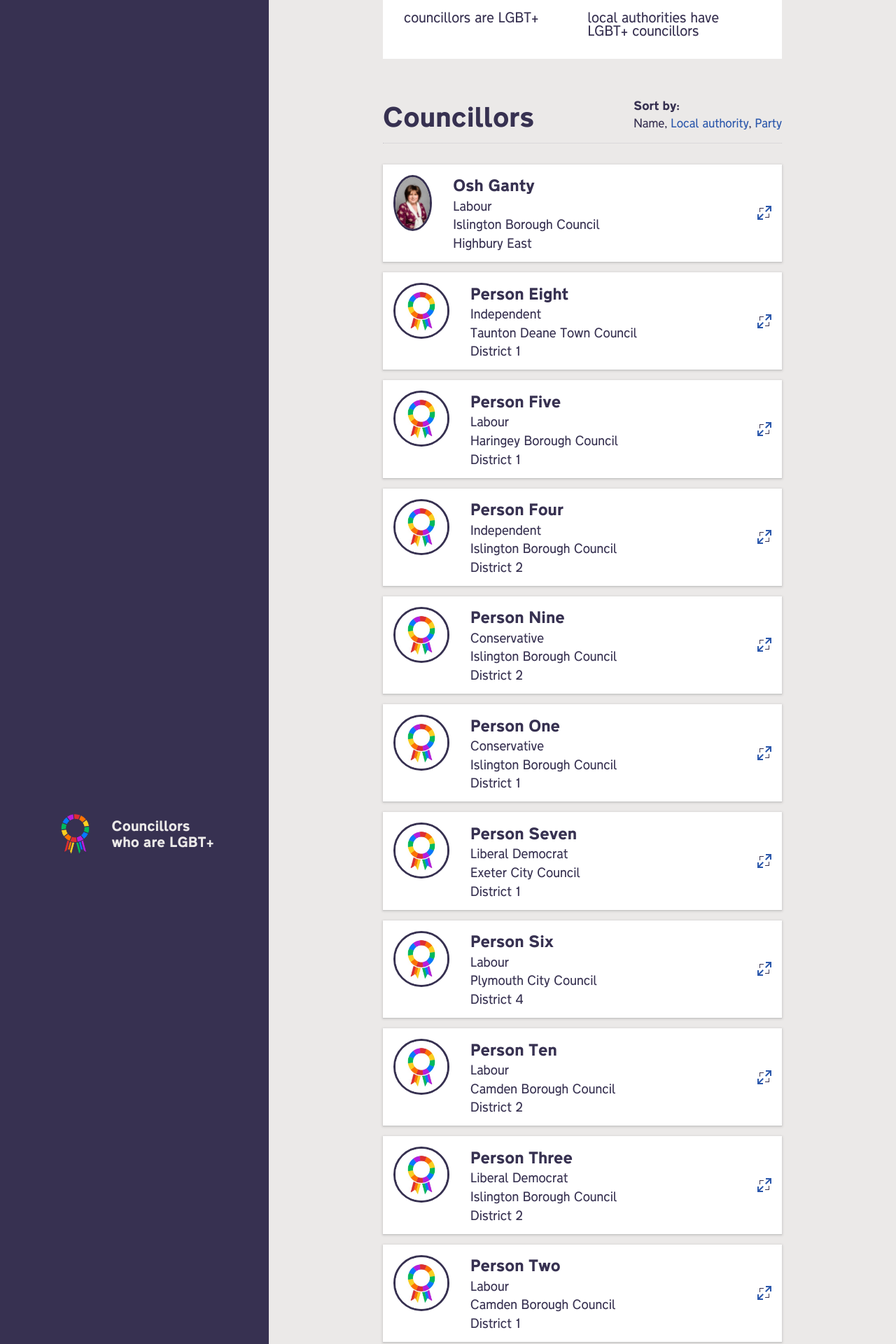
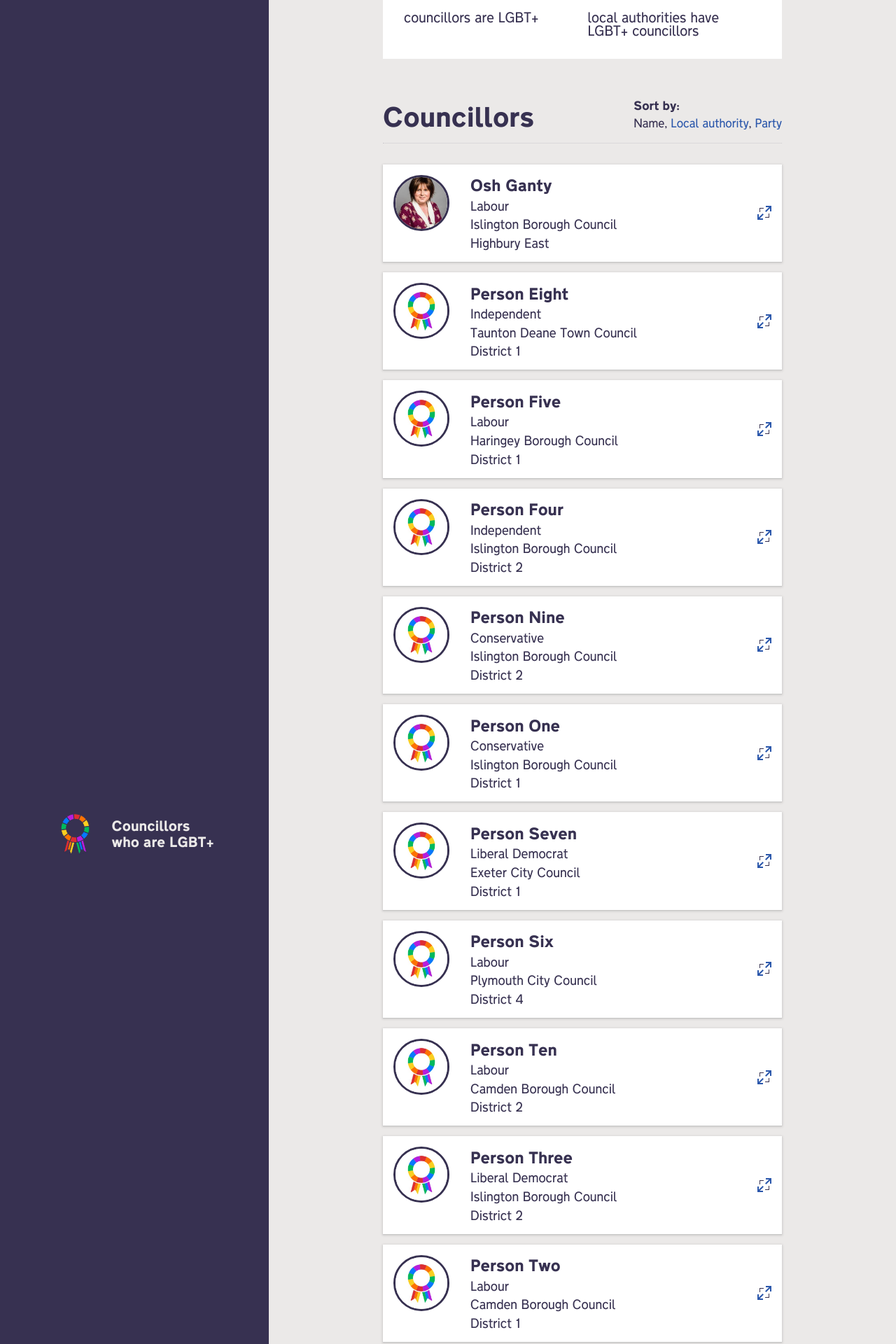
Before and after one commit to johnpeart/lgbt-councillors, a Jekyll site: the page built from councillors/by-name.md, in a window 1280 px wide. Shown: the part 464-2384 px from the top of the page at 70% size. Built offline with Jekyll 4.4.1, drawn with Linux system fonts in a browser that asks for light colours.

Commit message:
Apply aspect-ratio to images This should fix #4

```diff
--- a/_sass/global/_main.scss
+++ b/_sass/global/_main.scss
@@ -667,8 +667,13 @@ img.cllr-portrait {
 
   grid-area: portrait;
 
+  aspect-ratio: 1 / 1;
+  width: 100%;
+  object-fit: cover;
+
   border-radius: 100%;
   @include toggleSizes(max-height, 60px, 60px, 80px, 90px, 90px);
+  @include toggleSizes(max-width, 60px, 60px, 80px, 90px, 90px);
   @include toggleSizes(margin-right, $container-padding, $container-padding, $container-padding * 2, $container-padding * 2, $container-padding * 2);
 
   border: 3px solid;
```
